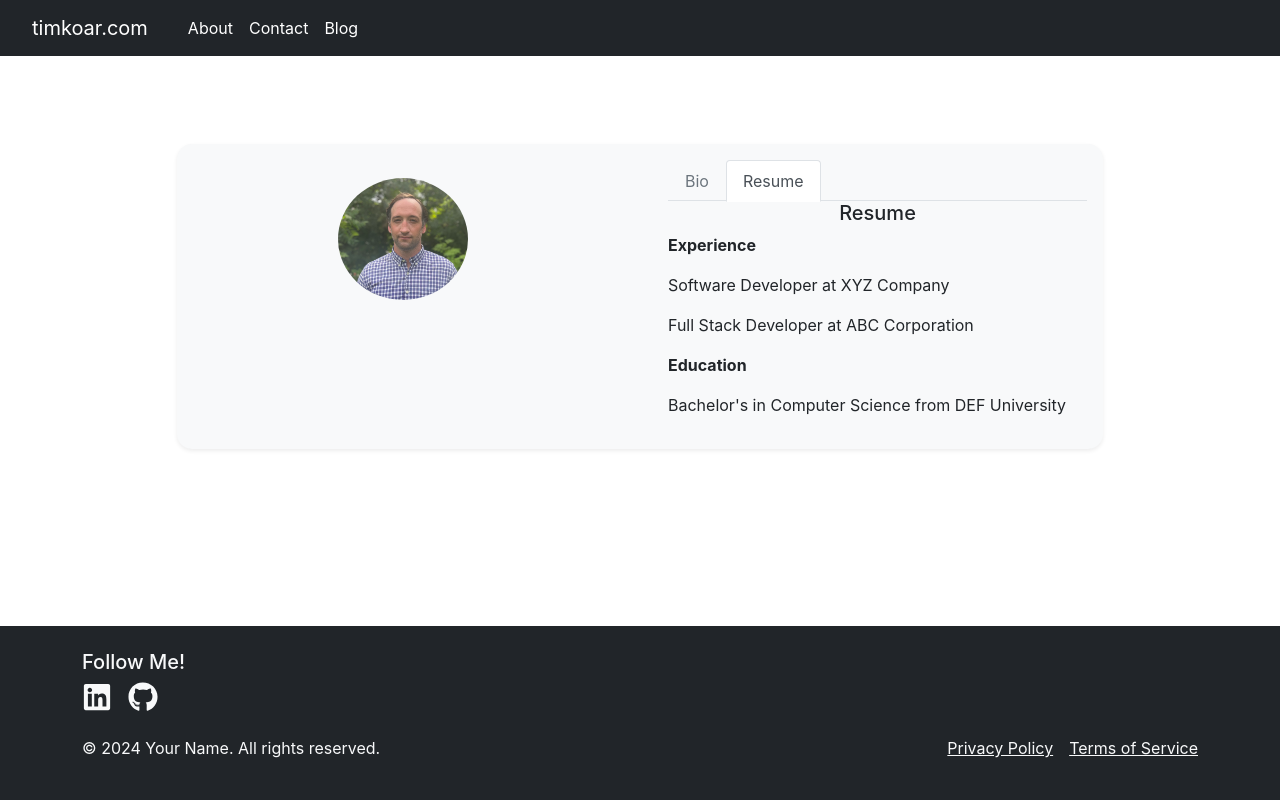
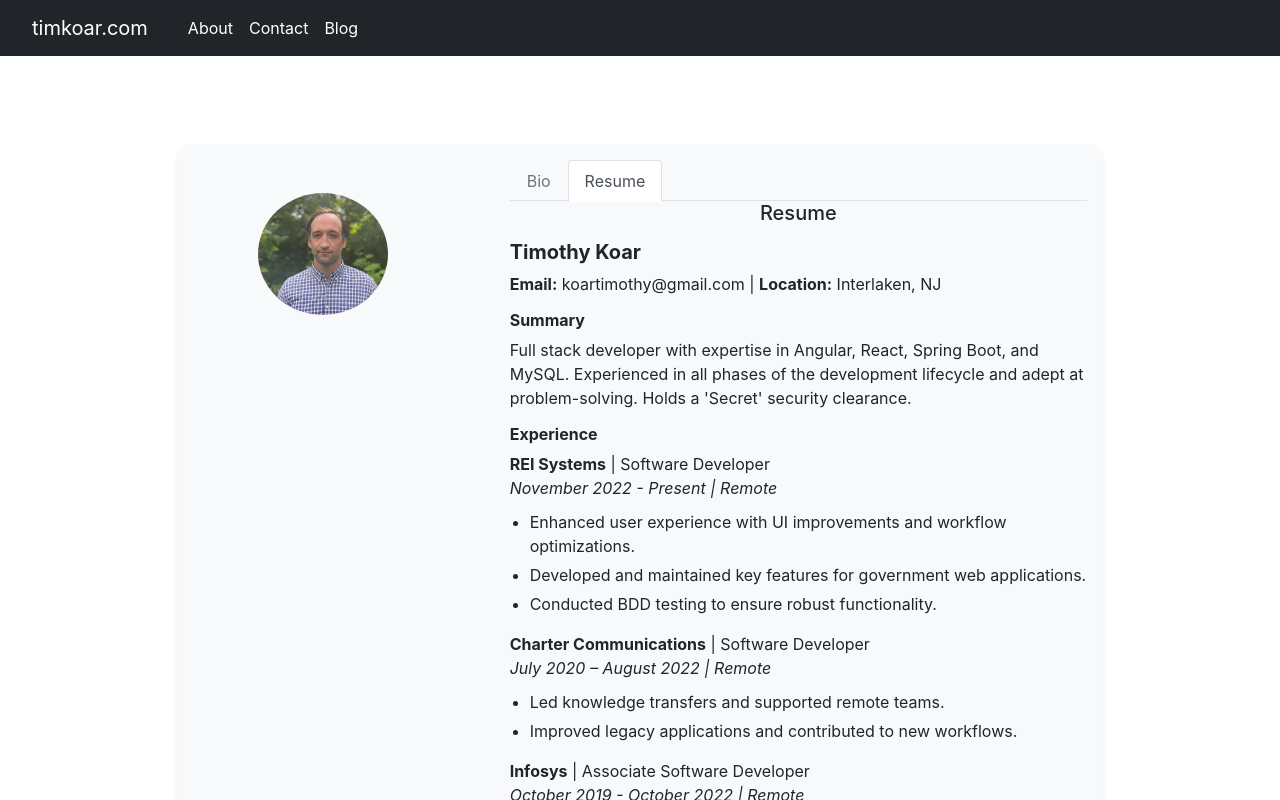
Before and after one commit to koartim/tims-webapp, a React (Create React App) app: page / in a window 1280 px wide. Both pictures are taken after a click on the tab "Resume". Shown: the top 800 px of the page. Built offline with nearby package versions, Linux system fonts and the light colour scheme; the HTML template or start-up script is replaced by a standard one.

Commit message:
adding resume to about section

```diff
--- a/package.json
+++ b/package.json
@@ -14,6 +14,7 @@
     "react-router-bootstrap": "^0.26.3",
     "react-router-dom": "^6.25.1",
     "react-scripts": "5.0.1",
+    "react-transition-group": "^4.4.5",
     "web-vitals": "^2.1.4"
   },
   "scripts": {
--- a/src/App.css
+++ b/src/App.css
@@ -26,3 +26,12 @@
 .navbar-expanded {
   margin-top: 100px; /* Adjust this value based on the navbar height */
 }
+
+/* Fade in/out transitions */
+.fade-in {
+  opacity: 1 !important;
+}
+
+.fade-out {
+  opacity: 0 !important;
+}
--- a/src/components/about/About.css
+++ b/src/components/about/About.css
@@ -48,3 +48,30 @@
   background-color: transparent !important;
   border-color: transparent !important;
 }
+
+/* Additional styling for the resume section */
+.resume-text h5, .resume-text h6 {
+  font-weight: bold;
+  margin-top: 15px;
+}
+
+.resume-text p {
+  margin-bottom: 10px;
+}
+
+.resume-text ul {
+  padding-left: 20px;
+}
+
+.resume-text ul li {
+  margin-bottom: 5px;
+}
+
+.image-container {
+  padding: 15px;
+}
+
+.resume-text {
+  font-size: 1rem;
+  line-height: 1.5;
+}
--- a/src/components/about/About.js
+++ b/src/components/about/About.js
@@ -10,7 +10,7 @@
         <Col md={10}>
           <Card className="about-card shadow-sm">
             <Row className="no-gutters">
-              <Col lg={6} md={6} sm={6} xs={12} className="text-center image-container">
+              <Col md={4} sm={6} xs={12} className="text-center image-container">
                 <Image
                   src={profilePic}
                   roundedCircle
@@ -18,27 +18,72 @@
                   className="profile-pic my-4"
                 />
               </Col>
-              <Col lg={6} md={6} sm={6} xs={12}>
+              <Col md={8} sm={6} xs={12}>
                 <Card.Body>
-                <Tabs defaultActiveKey="aboutMe" id="about-tabs" className="custom-tabs">
+                  <Tabs defaultActiveKey="aboutMe" id="about-tabs" className="custom-tabs">
                     <Tab eventKey="aboutMe" title="Bio">
                       <Card.Title className="text-center">About Me</Card.Title>
                       <Card.Text className="about-text">
                         Hi, I'm Timothy Koar, a full stack developer from Asbury Park, NJ. I've been a professional developer for 5 years with my most recent experience being a fullstack senior developer for REI Systems.
-                        <br></br>
+                        <br /><br />
                         Over the years, I've worked with numerous different tech stacks and am well versed with every phase of the development lifecycle. I can get up to speed fast and make an immediate impact for any team.
-                        <br></br>
+                        <br /><br />
                         When I'm not coding, you can find me exploring the latest in tech, playing guitar, or relaxing on the beach with a good book.
                       </Card.Text>
                     </Tab>
                     <Tab eventKey="resume" title="Resume">
                       <Card.Title className="text-center">Resume</Card.Title>
-                      <Card.Text className="about-text">
-                        <p><strong>Experience</strong></p>
-                        <p>Software Developer at XYZ Company</p>
-                        <p>Full Stack Developer at ABC Corporation</p>
-                        <p><strong>Education</strong></p>
-                        <p>Bachelor's in Computer Science from DEF University</p>
+                      <Card.Text className="resume-text">
+                        <h5>Timothy Koar</h5>
+                        <p><strong>Email:</strong> koartimothy@gmail.com | <strong>Location:</strong> Interlaken, NJ</p>
+
+                        <h6>Summary</h6>
+                        <p>
+                          Full stack developer with expertise in Angular, React, Spring Boot, and MySQL. Experienced in all phases of the development lifecycle and adept at problem-solving. Holds a 'Secret' security clearance.
+                        </p>
+
+                        <h6>Experience</h6>
+                        <p>
+                          <strong>REI Systems</strong> | Software Developer<br />
+                          <em>November 2022 - Present | Remote</em>
+                        </p>
+                        <ul>
+                          <li>Enhanced user experience with UI improvements and workflow optimizations.</li>
+                          <li>Developed and maintained key features for government web applications.</li>
+                          <li>Conducted BDD testing to ensure robust functionality.</li>
+                        </ul>
+
+                        <p>
+                          <strong>Charter Communications</strong> | Software Developer<br />
+                          <em>July 2020 – August 2022 | Remote</em>
+                        </p>
+                        <ul>
+                          <li>Led knowledge transfers and supported remote teams.</li>
+                          <li>Improved legacy applications and contributed to new workflows.</li>
+                        </ul>
+
+                        <p>
+                          <strong>Infosys</strong> | Associate Software Developer<br />
+                          <em>October 2019 - October 2022 | Remote</em>
+                        </p>
+                        <ul>
+                          <li>Completed training and contributed to internal projects.</li>
+                        </ul>
+
+                        <h6>Education</h6>
+                        <p>
+                          <strong>Flatiron School</strong> | Full Stack Web Development<br />
+                          <em>2019 | New York, NY</em>
+                        </p>
+                        <p>
+                          <strong>Monmouth University</strong> | B.S. in Business Administration<br />
+                          <em>2018 | West Long Branch, NJ</em>
+                        </p>
+
+                        <h6>Skills</h6>
+                        <p>
+                          Angular, React, Spring Boot, MySQL, Jenkins, AWS, Ruby, Java, JavaScript, CSS, Bootstrap
+                        </p>
                       </Card.Text>
                     </Tab>
                   </Tabs>
--- a/src/components/footer/Footer.js
+++ b/src/components/footer/Footer.js
@@ -1,6 +1,6 @@
 import React from 'react';
 import { Container, Row, Col } from 'react-bootstrap';
-import { FaFacebook, FaTwitter, FaLinkedin, FaGithub } from 'react-icons/fa';
+import { FaLinkedin, FaGithub } from 'react-icons/fa';
 
 const Footer = () => {
     return (
@@ -9,15 +9,19 @@
                 <Row>
                     <Col md={4}>
                     <h5>Follow Me!</h5>
-                        <div>
-                        <a href="https://www.linkedin.com/in/timothy-koar-802366115/" className="text-light me-3"><FaLinkedin size={30} /></a>
-                        <a href="https://github.com/koartim" className="text-light me-3"><FaGithub size={30} /></a>
-                        </div>
+                    <div>
+                        <a href="https://www.linkedin.com/in/timothy-koar-802366115/" className="text-light me-3" aria-label="LinkedIn Profile">
+                            <FaLinkedin size={30} />
+                        </a>
+                        <a href="https://github.com/koartim" className="text-light me-3" aria-label="GitHub Profile">
+                            <FaGithub size={30} />
+                        </a>
+                    </div>
                     </Col>
                 </Row>
                 <Row className="mt-4">
                     <Col md={6}>
-                        <p>&copy; {new Date().getFullYear()} Your Name. All rights reserved.</p>
+                        <p>&copy; {new Date().getFullYear()} timkoar.com All rights reserved.</p>
                     </Col>
                     <Col md={6} className="text-md-end">
                         <a href="/privacy-policy" className="text-light me-3">Privacy Policy</a>
```
Also changed, not shown: 2 other files (tests, documents, lock files or other folders).
